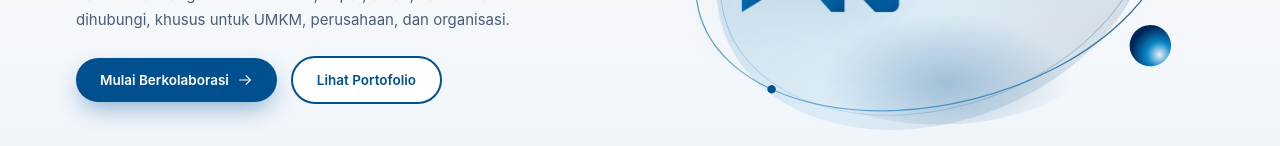
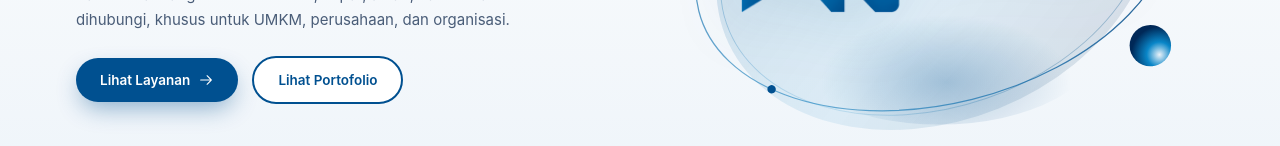
Before and after one commit to indraagstin025/NAYKON-Solution-Digital-Proyek, a Next.js app: page / in a window 1280 px wide. Shown: the part 486-632 px from the top of the page. Built offline with nearby package versions, Linux system fonts and the light colour scheme; no server answers; the database is empty.

Commit message:
feat(home): redirect HeroSection primary CTA button to Layanan section

```diff
--- a/src/features/home/components/HeroSection.tsx
+++ b/src/features/home/components/HeroSection.tsx
@@ -71,10 +71,10 @@ export function HeroSection() {
 
             <div className="nk-hero-enter nk-hero-delay-2 mt-6 flex flex-wrap items-center gap-3.5">
               <Link
-                href="/kontak"
+                href="#layanan"
                 className="group inline-flex min-h-11 items-center justify-center gap-2 rounded-full bg-[#005090] hover:bg-[#003E70] px-6 py-3 text-[13.5px] font-semibold text-white shadow-[0_10px_25px_-5px_rgba(0,80,144,0.45)] transition-all duration-200 hover:-translate-y-0.5 hover:shadow-[0_14px_30px_-5px_rgba(0,80,144,0.55)] active:scale-[0.98]"
               >
-                <span>Mulai Berkolaborasi</span>
+                <span>Lihat Layanan</span>
                 <ArrowRightIcon className="h-4 w-4 transition-transform duration-200 group-hover:translate-x-1" />
               </Link>
               <Link
```
